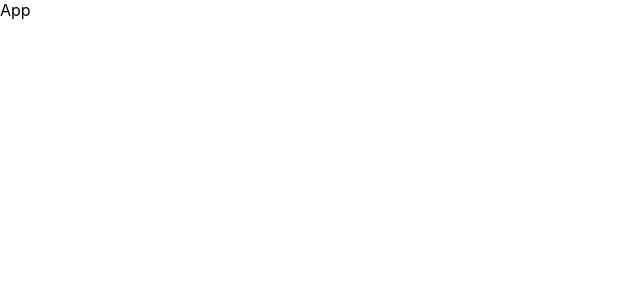
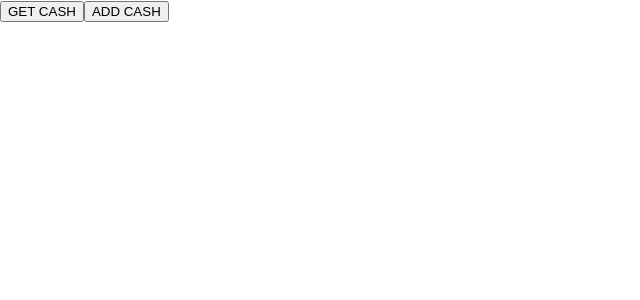
Before and after one commit to Komedeva/incubator-june-2021-react, a React (Create React App) app: page / in a window 1280 px wide. Shown: the top 300 px of the page, without its empty margins (0-640 px from the left). Built offline with nearby package versions, Linux system fonts and the light colour scheme.

Commit message:
6lessonHW

```diff
--- a/src/App.js
+++ b/src/App.js
@@ -1,7 +1,23 @@
+import {useDispatch, useSelector} from "react-redux";
+
 export default function App() {
-  return (
-    <div>
-      App
-    </div>
-  );
+    const dispatch = useDispatch();
+    const cash = useSelector(state => state.cash)
+    console.log(cash)
+
+    const getCash = () => {
+        dispatch({type:"GET_CASH", payload:10 })
+    }
+
+    const addCash = () => {
+        dispatch({type:"ADD_CASH", payload:5})
+    }
+
+
+    return (
+        <div style={{displey: "flex"}}>
+            <button onClick={() => getCash()}>GET CASH</button>
+            <button onClick={() => addCash()}>ADD CASH</button>
+        </div>
+    );
 }
--- a/src/index.js
+++ b/src/index.js
@@ -3,12 +3,37 @@
 import './index.css';
 import App from './App';
 import reportWebVitals from './reportWebVitals';
+import {createStore} from "redux";
+import {Provider} from "react-redux";
+
+const defaultState = {
+    cash: 0
+}
+
+const reducer = (state = defaultState, action) => {
+    switch (action.type) {
+        case "ADD_CASH":
+            return {...state, cash: state.cash + action.payload}
+
+        case "GET_CASH":
+            return {...state, cash: state.cash - action.payload}
+
+        default:
+            return state;
+    }
+}
+
+const store = createStore(reducer)
 
 ReactDOM.render(
-  <React.StrictMode>
-    <App />
-  </React.StrictMode>,
-  document.getElementById('root')
+    <React.StrictMode>
+
+        <Provider store={store}>
+
+            <App/>
+        </Provider>
+    </React.StrictMode>,
+    document.getElementById('root')
 );
 
 // If you want to start measuring performance in your app, pass a function
```
